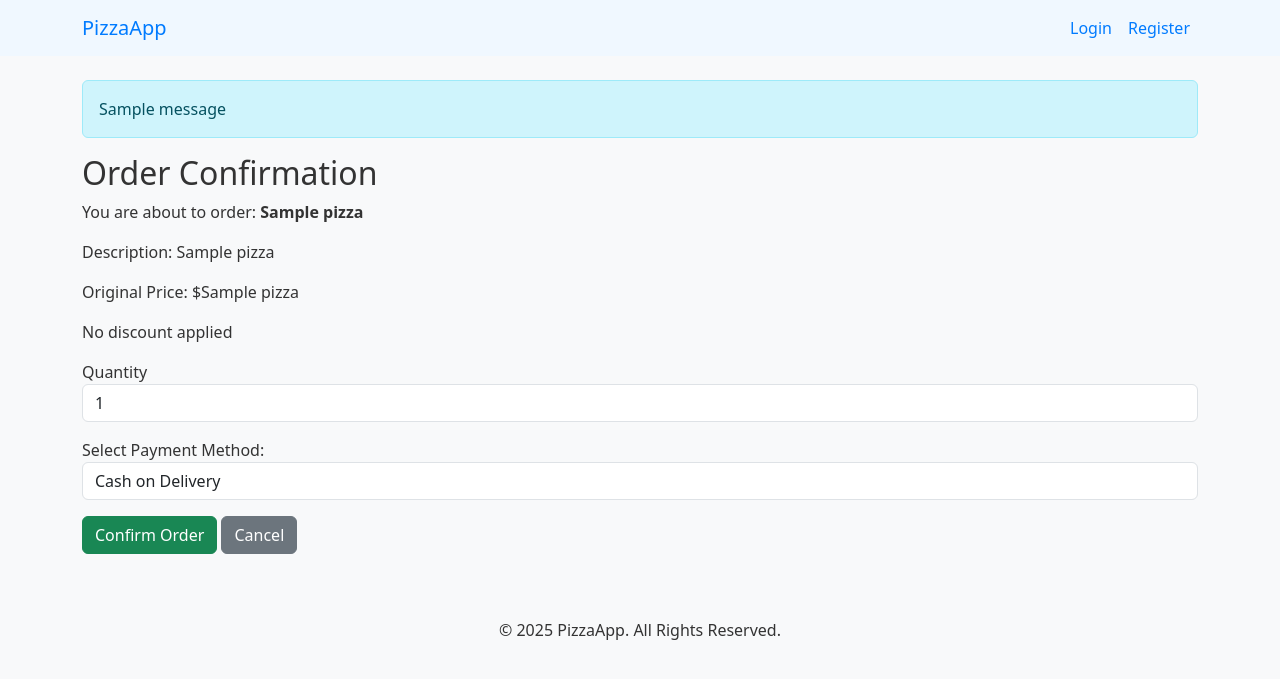
After one commit to Sajani11/PizzaCenter, a Flask app: template templates/order_confirmation.html in a window 1280 px wide. The commit adds this page. Shown: the top 679 px of the page. Run offline with Flask 3, Linux system fonts and the light colour scheme; the template is opened without the code that fills it: most values are stand-ins (such as "Sample title", 1, 10 or a date in 2020); one stand-in notice (Sample message) is shown; some libraries are stand-ins or nearby versions.

```diff
--- a/app.py
+++ b/app.py
@@ -1,6 +1,7 @@
 from flask import Flask, render_template, redirect, url_for, request, session, flash
 from flask_mysqldb import MySQL
 from werkzeug.security import generate_password_hash, check_password_hash
+from werkzeug.utils import secure_filename
 import os
 from dotenv import load_dotenv
 
@@ -15,13 +16,19 @@ app.config['MYSQL_USER'] = os.getenv('MYSQL_USER')
 app.config['MYSQL_PASSWORD'] = os.getenv('MYSQL_PASSWORD')
 app.config['MYSQL_DB'] = os.getenv('MYSQL_DB')
 
+# Configure file upload settings
+app.config['UPLOAD_FOLDER'] = 'static/pizza_images'  # Folder where images will be stored
+app.config['ALLOWED_EXTENSIONS'] = {'png', 'jpg', 'jpeg', 'gif'}  # Allowed file types for images
+
 mysql = MySQL(app)
 
+# Check if a file is an allowed type
+def allowed_file(filename):
+    return '.' in filename and filename.rsplit('.', 1)[1].lower() in app.config['ALLOWED_EXTENSIONS']
 
 # Routes
 @app.route('/')
 def index():
-    print("Index page hit")
     return render_template('index.html')
 
 @app.route('/register', methods=['GET', 'POST'])
@@ -34,7 +41,7 @@ def register():
         cur.execute("INSERT INTO users (username, password, role) VALUES (%s, %s, %s)", (username, password, role))
         mysql.connection.commit()
         cur.close()
-        flash('Registration successful! Please login.')
+
         return redirect(url_for('login'))
     return render_template('register.html')
 
@@ -55,8 +62,9 @@ def login():
             if user[3] == 'admin':
                 return redirect(url_for('admin_dashboard'))
             return redirect(url_for('menu'))
-        flash('Invalid credentials!')
+
     return render_template('login.html')
+
 
 @app.route('/logout')
 def logout():
@@ -72,32 +80,91 @@ def menu():
     cur.close()
     return render_template('menu.html', pizzas=pizzas)
 
-@app.route('/order/<int:pizza_id>', methods=['GET', 'POST'])
-def order(pizza_id):
-    if 'user_id' not in session:
-        flash('Please log in to order.')
-        return redirect(url_for('login'))
+@app.route('/order', methods=['GET', 'POST'])
+def order():
+    pizza_id = request.args.get('pizza_id')
     cur = mysql.connection.cursor()
     cur.execute("SELECT * FROM pizzas WHERE id = %s", (pizza_id,))
     pizza = cur.fetchone()
-    if request.method == 'POST':
-        user_id = session['user_id']
-        cur.execute("INSERT INTO orders (user_id, pizza_id, status) VALUES (%s, %s, %s)", (user_id, pizza_id, 'pending'))
-        mysql.connection.commit()
-        flash('Order placed successfully!')
-        return redirect(url_for('menu'))
-    return render_template('order.html', pizza=pizza)
+    cur.close()
+
+
+    price = pizza[3]
+    if price > 500:
+        discount = 0.05
+        discounted_price = price - (price * discount)
+    else:
+        discount = 0
+        discounted_price = price
+    return render_template('order_confirmation.html', pizza=pizza, price=discounted_price, discount=discount)
+
+
+
+@app.route('/payment_confirmation/<int:order_id>')
+def payment_confirmation(order_id):
+    cur = mysql.connection.cursor()
+    cur.execute("SELECT * FROM orders WHERE id = %s", (order_id,))
+    order = cur.fetchone()
+    cur.close()
+
+
+    if order:
+        return render_template('payment_confirmation.html', order=order)
+    flash('Order not found.')
+    return redirect(url_for('menu'))
 
 @app.route('/admin')
 def admin_dashboard():
     if 'role' not in session or session['role'] != 'admin':
         flash('Unauthorized access!')
         return redirect(url_for('login'))
+
     cur = mysql.connection.cursor()
-    cur.execute("SELECT o.id, u.username, p.name, o.status FROM orders o JOIN users u ON o.user_id = u.id JOIN pizzas p ON o.pizza_id = p.id")
+    cur.execute("""
+        SELECT o.id, u.username, p.name, o.status, o.payment_method
+        FROM orders o
+        JOIN users u ON o.user_id = u.id
+        JOIN pizzas p ON o.pizza_id = p.id
+    """)
     orders = cur.fetchall()
     cur.close()
     return render_template('admin_dashboard.html', orders=orders)
 
+@app.route('/add_pizza', methods=['GET', 'POST'])
+def add_pizza():
+    if 'role' not in session or session['role'] != 'admin':
+        flash('Unauthorized access!')
+        return redirect(url_for('login'))
+
+    if request.method == 'POST':
+        pizza_name = request.form['name']
+        pizza_description = request.form['description']
+        pizza_price = request.form['price']
+
+        # Handle file upload
+        if 'photo' not in request.files:
+            flash('No photo part')
+            return redirect(request.url)
+        file = request.files['photo']
+        if file and allowed_file(file.filename):
+            filename = secure_filename(file.filename)
+            file_path = os.path.join(app.config['UPLOAD_FOLDER'], filename)
+            file.save(file_path)
+
+            # Insert pizza into the database
+            cur = mysql.connection.cursor()
+            cur.execute("""
+                INSERT INTO pizzas (name, description, price, photo)
+                VALUES (%s, %s, %s, %s)
+            """, (pizza_name, pizza_description, pizza_price, file_path))
+            mysql.connection.commit()
+            cur.close()
+            flash('Pizza added successfully with photo!')
+            return redirect(url_for('menu'))
+        else:
+            flash('Invalid file type! Please upload a valid image.')
+
+    return render_template('add_pizza.html')
+
 if __name__ == '__main__':
     app.run(debug=True)
--- a/db_init.sql
+++ b/db_init.sql
@@ -6,7 +6,7 @@ USE pizzadb;
 CREATE TABLE IF NOT EXISTS users (
     id INT AUTO_INCREMENT PRIMARY KEY,
     username VARCHAR(100) NOT NULL UNIQUE,
-    password VARCHAR(100) NOT NULL,
+    password VARCHAR(300) NOT NULL,
     role ENUM('user', 'admin') DEFAULT 'user'
 );
 
--- a/templates/index.html
+++ b/templates/index.html
@@ -1,7 +1,7 @@
 {% extends 'layout.html' %} {% block title %}Home{% endblock %} {% block content
 %}
 <div class="text-center">
-  <h1>Welcome to PizzaApp!</h1>
+  <h1>Welcome to PizzaCenter</h1>
   <p class="lead">Order your favorite pizza with ease!</p>
   <a href="{{ url_for('menu') }}" class="btn btn-primary">View Menu</a>
 </div>
--- a/templates/layout.html
+++ b/templates/layout.html
@@ -11,35 +11,70 @@
       rel="stylesheet"
       href="{{ url_for('static', filename='css/styles.css') }}"
     />
+    <link
+      rel="stylesheet"
+      href="{{ url_for('static', filename='css/styles.css') }}"
+    />
   </head>
 
-  <body>
+  <body style="background-color: #f8f9fa; color: #333">
     <!-- Navbar -->
-    <nav class="navbar navbar-expand-lg navbar-dark bg-dark">
+    <nav
+      class="navbar navbar-expand-lg navbar-light"
+      style="background-color: #f0f8ff"
+    >
       <div class="container">
-        <a class="navbar-brand" href="{{ url_for('index') }}">PizzaApp</a>
+        <a
+          class="navbar-brand"
+          href="{{ url_for('index') }}"
+          style="color: #007bff"
+          >PizzaApp</a
+        >
         <div class="collapse navbar-collapse">
           <ul class="navbar-nav ms-auto">
             {% if 'username' in session %}
             <li class="nav-item">
-              <a class="nav-link" href="{{ url_for('menu') }}">Menu</a>
+              <a
+                class="nav-link"
+                href="{{ url_for('menu') }}"
+                style="color: #007bff"
+                >Menu</a
+              >
             </li>
             {% if session['role'] == 'admin' %}
             <li class="nav-item">
-              <a class="nav-link" href="{{ url_for('admin_dashboard') }}"
+              <a
+                class="nav-link"
+                href="{{ url_for('admin_dashboard') }}"
+                style="color: #007bff"
                 >Admin</a
               >
             </li>
             {% endif %}
             <li class="nav-item">
-              <a class="nav-link" href="{{ url_for('logout') }}">Logout</a>
+              <a
+                class="nav-link"
+                href="{{ url_for('logout') }}"
+                style="color: #007bff"
+                >Logout</a
+              >
             </li>
             {% else %}
             <li class="nav-item">
-              <a class="nav-link" href="{{ url_for('login') }}">Login</a>
+              <a
+                class="nav-link"
+                href="{{ url_for('login') }}"
+                style="color: #007bff"
+                >Login</a
+              >
             </li>
             <li class="nav-item">
-              <a class="nav-link" href="{{ url_for('register') }}">Register</a>
+              <a
+                class="nav-link"
+                href="{{ url_for('register') }}"
+                style="color: #007bff"
+                >Register</a
+              >
             </li>
             {% endif %}
           </ul>
@@ -55,9 +90,14 @@
     </div>
 
     <!-- Footer -->
-    <footer class="bg-dark text-white text-center mt-5 py-3">
+    <footer
+      class="bg-light text-center mt-5 py-3"
+      style="background-color: #f0f8ff"
+    >
       &copy; 2025 PizzaApp. All Rights Reserved.
     </footer>
+
+    <!-- JS -->
+    <script src="{{ url_for('static', filename='scripts/scripts.js') }}"></script>
   </body>
-  <script src="{{ url_for('static', filename='scripts/scripts.js') }}"></script>
 </html>
--- /dev/null
+++ b/templates/order_confirmation.html
@@ -0,0 +1,40 @@
+{% extends 'layout.html' %} {% block title %}Order{% endblock %} {% block
+content %}
+<h2>Order Confirmation</h2>
+<p>You are about to order: <strong>{{ pizza[1] }}</strong></p>
+<p>Description: {{ pizza[2] }}</p>
+<p>Original Price: ${{ pizza[3] }}</p>
+
+{% if discount > 0 %}
+<p>Discount applied: 5% off</p>
+<p>Discounted Price: ${{ price }}</p>
+{% else %}
+<p>No discount applied</p>
+{% endif %}
+
+<form method="POST">
+  <div class="mb-3">
+    <label>Quantity</label>
+    <input
+      type="number"
+      name="quantity"
+      class="form-control"
+      value="1"
+      min="1"
+      required
+    />
+  </div>
+
+  <div class="mb-3">
+    <label for="payment_method">Select Payment Method:</label>
+    <select name="payment_method" class="form-control" required>
+      <option value="cash">Cash on Delivery</option>
+      <option value="credit_card">Esewa</option>
+      <option value="paypal">Mobile banking</option>
+    </select>
+  </div>
+
+  <button type="submit" class="btn btn-success">Confirm Order</button>
+  <a href="{{ url_for('menu') }}" class="btn btn-secondary">Cancel</a>
+</form>
+{% endblock %}
```
Also changed, not shown: static/css/style.css (+38 -0 lines), templates/admin_dashboard.html (+5 -3 lines), templates/login.html (+15 -0 lines), templates/menu.html (+22 -4 lines), templates/order.html (+40 -8 lines), templates/payment_confirmation.html (added, +8 -0 lines).
